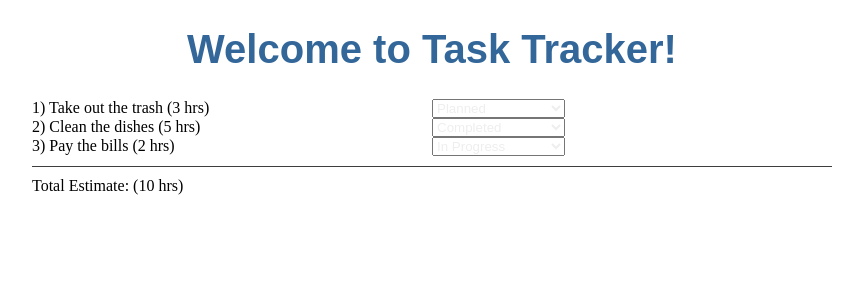
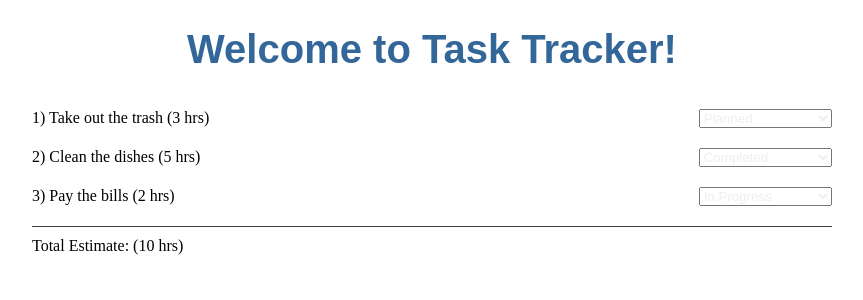
Before and after one commit to codymoorhouse/task-tracker, an Angular app: page / in a window 1280 px wide. Shown: the top 300 px of the page, without its empty margins (208-1071 px from the left). Built offline with nearby package versions, Linux system fonts and the light colour scheme.

Commit message:
Add some padding

```diff
--- a/src/app/task-form.component.scss
+++ b/src/app/task-form.component.scss
@@ -1,14 +1,17 @@
 #taskForm {
     .form-group {
         display: flex;
+        padding: 10px 0;
 
         .form-control {
             flex: .5;
+            justify-content: flex-start;
         }
 
         .form-statuses {
             flex: .5;
             display: flex;
+            justify-content: flex-end;
 
             .form-status {
                 display: flex;
```
